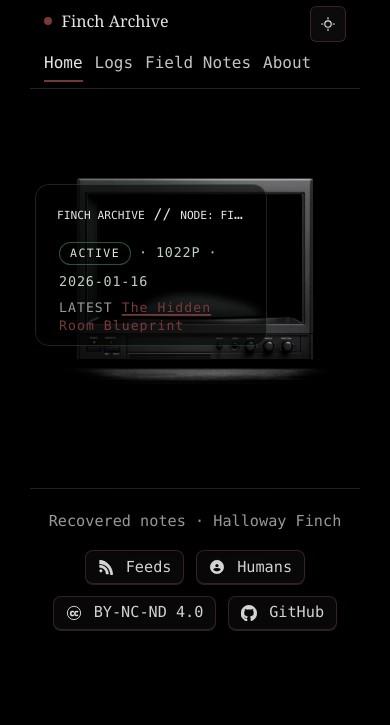
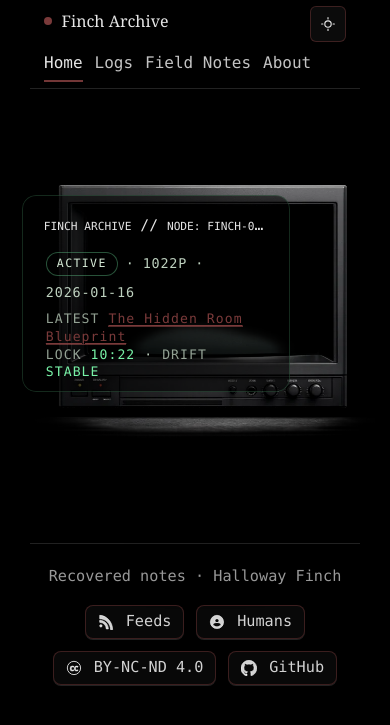
Before and after one commit to HallowayFinch/fincharchive.com, a Jekyll site: the page built from index.html, in a window 390 px wide. Shown: the top 725 px of the page. Built offline with Jekyll 4.4.1, drawn with Linux system fonts in a browser that asks for light colours.

Commit message:
Update style.css

```diff
--- a/assets/css/style.css
+++ b/assets/css/style.css
@@ -2636,13 +2636,16 @@ html, body { overflow-x: hidden; }
 
   /* CRT: occupy (nearly) the full viewport width */
   .finch-crtframe {
-    width: 100vw;
+    /* Slightly wider than the viewport so the CRT feels full-size on phones without changing desktop */
+    width: 116vw;
     max-width: none;
-    padding-left: 10px;
-    padding-right: 10px;
+    padding-left: 0;
+    padding-right: 0;
     box-sizing: border-box;
-    margin: 0 auto;
+    margin-left: calc(50% - 56vw);
+    margin-right: calc(50% - 56vw);
     position: relative;
+
   }
 
   .finch-crtframe__img {
@@ -2658,7 +2661,7 @@ html, body { overflow-x: hidden; }
     position: absolute;
     z-index: 2;
     /* Tuned for the current finch-crt-frame-* assets */
-    inset: 14% 9% 24% 9%;
+    inset: 15% 10% 26% 10%;
     border-radius: 14px;
     overflow: hidden;
     background: rgba(0,0,0,.55);
```
